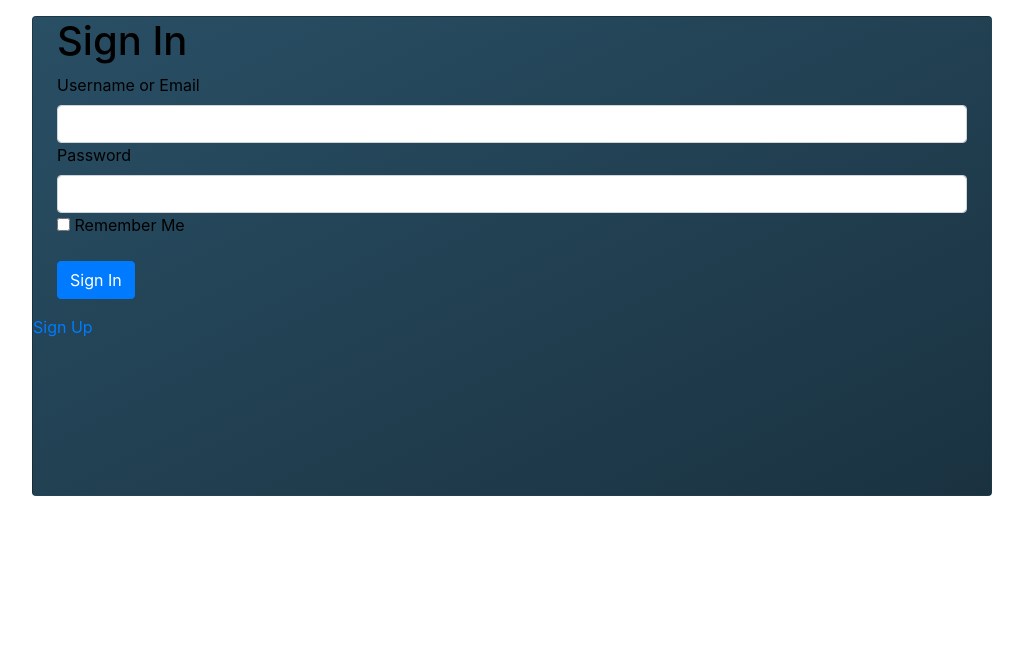
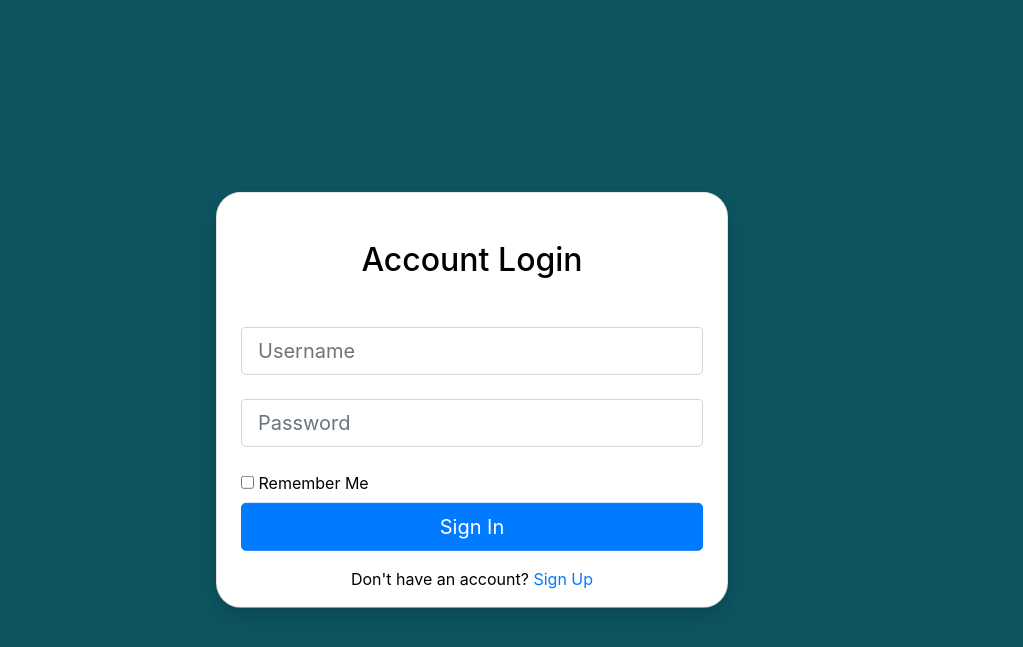
Before and after one commit to TAS-scorchedshadow/Rifle_Shooting_Major, a Flask app: page /login in a window 1280 px wide. Shown: the top 647 px of the page, without its empty margins (168-1191 px from the left). Run offline with Flask 2, Linux system fonts and the light colour scheme; some libraries are stand-ins or nearby versions.

Commit message:
Added register.html

```diff
--- a/app/forms.py
+++ b/app/forms.py
@@ -29,7 +29,7 @@ class uploadForm(FlaskForm):
 class signUpForm(FlaskForm):
     fName = StringField("Enter First Name:",validators=[InputRequired()])
     sName = StringField("Enter Last Name:",validators=[InputRequired()])
-    school = SelectField("Select a school", choices=[('sbhs','Sydney Boys High School')])
+    school = SelectField("Select a school", choices=[('SBHS','SBHS')])
     schoolID = StringField("School ID:",validators=[InputRequired()])
     password = PasswordField("Password:")
     confirmPassword = PasswordField("Password:")
--- a/app/routes.py
+++ b/app/routes.py
@@ -63,17 +63,15 @@ def login():
 
 @app.route('/register', methods=['GET', 'POST'])
 def register():
-    if current_user.is_authenticated:
-        return redirect(url_for('index'))
     form = signUpForm()
     if form.validate_on_submit():
-        user = User(username=form.username.data, email=form.email.data)
-        user.set_password(form.password.data)
-        db.session.add(user)
-        db.session.commit()
-        flash('Congratulations, you are now a registered user!')
+        # user = User(username=form.username.data, email=form.email.data)
+        # user.set_password(form.password.data)
+        # db.session.add(user)
+        # db.session.commit()
+        # flash('Congratulations, you are now a registered user!')
         return redirect(url_for('login'))
-    return render_template('register.html', title='Register', form=form)
+    return render_template('UserAuth/register.html', title='Register', form=form)
 
 
 @app.route('/userList')
@@ -83,6 +81,8 @@ def userList():
     return render_template('UserAuth/userList.html',users=users)
 
 
+
+
 @app.route('/logout')
 def logout():
     logout_user()
--- a/app/static/css/userAuth.css
+++ b/app/static/css/userAuth.css
@@ -1,11 +1,14 @@
-.login-parent{
-  display: flex;
-  justify-content: center;
-  align-items: center;
+body{
+  background-color: #0c5460;
 }
 
-.card{
-  width: 60rem;
-  background-image: linear-gradient(to bottom right,#294F65,#1A3240);
-  height: 30rem;
+
+.login-card {
+  position: absolute;
+  top: 50%;
+  left: 50%;
+  width:40%;
+  min-width: fit-content;
+  transform: translate(-50%, -50%);
+  border-radius: 25px;
 }
--- a/app/templates/UserAuth/login.html
+++ b/app/templates/UserAuth/login.html
@@ -1,38 +1,40 @@
 {% extends "UserAuth/noNavbarBase.html" %}
-{% set active_page = "Home" %}
-{% block page_title %} Home {% endblock %}
+{% set active_page = "Login" %}
+{% block page_title %} Login {% endblock %}
 {% block page_content %}
-    <link rel="stylesheet" type="text/css" href="../../static/css/userAuth.css">
-    <div class = "container login-parent">
+    <div class = "container-fluid">
 
-        <div class="card login-card">
+        <div class="card login-card shadow">
+            <div class="login-container">
 
-            <h1 class="center pl-4">Sign In</h1>
+                <h2 class="text-center my-5">Account Login</h2>
 
                 <!-- oninput checks if passwords are matching -->
                 <form name="signup_form" role = "form" method="post">
 
                     {{ form.csrf_token }}
                     <div  class = "form-group px-4">
-                    <label for="username">Username or Email</label>
-                    {{ form.username(class_="field form-control")}}
+                        {{ form.username(class_="field form-control form-control-lg",placeholder="Username")}}
                         {% if usernameError %}
                             <p>Invalid Username</p> <!--TODO integrate with bootstrap error message-->
                         {% endif %}
-
-                    <label for="password">Password</label>
-                    {{ form.password(class_="field form-control", minlength="5")}}
+                        <br>
+                        {{ form.password(class_="field form-control form-control-lg",placeholder="Password")}}
                         {% if passwordError %}
                             <p>Incorrect Password</p>
                         {% endif %}
-                    <p>{{ form.remember_me() }} {{ form.remember_me.label }}</p>
-                    {{ form.submit(class_="btn btn-primary") }}
+                        <br>
+                        {{ form.remember_me() }} {{ form.remember_me.label }}
+                        {{ form.submit(class_="btn btn-primary btn-lg btn-block") }}
                     </div>
                 </form>
                 {% if form.errors %}
                     {{ form.errors }}
                 {% endif %}
-            <a href="/user/signup">Sign Up</a>
+                <p class="text-center">Don't have an account?
+                    <a href="/register">Sign Up</a>
+                </p>
+            </div>
         </div>
     </div>
 {% endblock %}
--- a/requirements.txt
+++ b/requirements.txt
@@ -8,7 +8,6 @@ Flask-Migrate==2.5.3
 Flask-SQLAlchemy==2.4.4
 Flask-WTF==0.14.3
 gunicorn==20.0.4
-heroku==0.1.4
 idna==2.10
 itsdangerous==1.1.0
 Jinja2==2.11.1
```
Also changed, not shown: app/templates/UserAuth/register.html (added, +52 -0 lines). Lines whose indentation alone changed are shown as unchanged.
